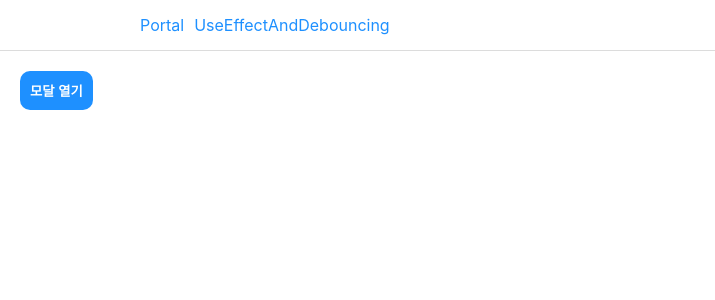
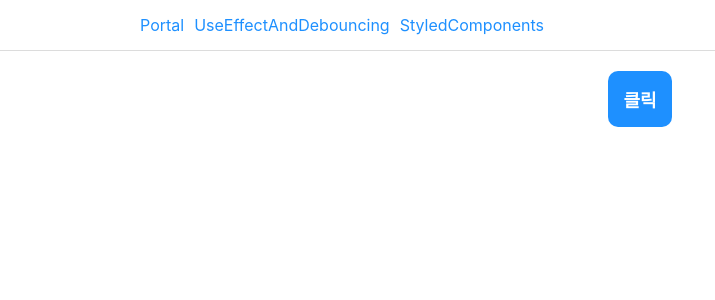
Before and after one commit to socratone/react-advanced, a React (Create React App) app: page /styled-components in a window 1280 px wide. Shown: the top 300 px of the page, without its empty margins (0-715 px from the left). Built offline with nearby package versions, Linux system fonts and the light colour scheme.

Commit message:
feat: 스타일 컴포넌트를 이용해서 css class를 전환하는 방법 추가

```diff
--- a/src/App.tsx
+++ b/src/App.tsx
@@ -3,6 +3,7 @@ import Portal from './pages/Portal';
 import MainNav from './components/layout/MainNav';
 import MainNavItem from './components/layout/MainNavItem';
 import UseEffectAndDebouncing from './pages/UseEffectAndDebouncing';
+import StyledComponents from './pages/StyledComponents';
 
 function App() {
   return (
@@ -12,6 +13,7 @@ function App() {
         <MainNavItem to="/use-effect-and-debouncing">
           UseEffectAndDebouncing
         </MainNavItem>
+        <MainNavItem to="/styled-components">StyledComponents</MainNavItem>
       </MainNav>
       <Routes>
         <Route path="/portal" element={<Portal />} />
@@ -19,6 +21,7 @@ function App() {
           path="/use-effect-and-debouncing"
           element={<UseEffectAndDebouncing />}
         />
+        <Route path="/styled-components" element={<StyledComponents />} />
         <Route path="*" element={<Portal />} />
       </Routes>
     </div>
--- /dev/null
+++ b/src/pages/StyledComponents/index.tsx
@@ -0,0 +1,44 @@
+import { useState } from 'react';
+import styled from 'styled-components';
+
+/**
+ * 스타일 컴포넌트를 이용해서 state에 따라 css class를 넣고 빼는 방법
+ */
+
+const StyledComponents = () => {
+  const [pressed, setPressed] = useState(false);
+
+  const handleClick = () => setPressed((pressed) => !pressed);
+
+  return (
+    <Container>
+      <Button className={pressed ? 'pressed' : ''} onClick={handleClick}>
+        클릭
+      </Button>
+    </Container>
+  );
+};
+
+const Container = styled.div`
+  padding: 20px;
+  display: flex;
+  justify-content: center;
+`;
+
+const Button = styled.button`
+  padding: 15px;
+  background: dodgerblue;
+  color: white;
+  font-size: 18px;
+  font-weight: 700;
+  border-radius: 10px;
+  border: 0;
+  cursor: pointer;
+  transition: 0.3s all;
+
+  &.pressed {
+    background: darkblue;
+  }
+`;
+
+export default StyledComponents;
```
Also changed, not shown: 1 other file (tests, documents, lock files or other folders).
